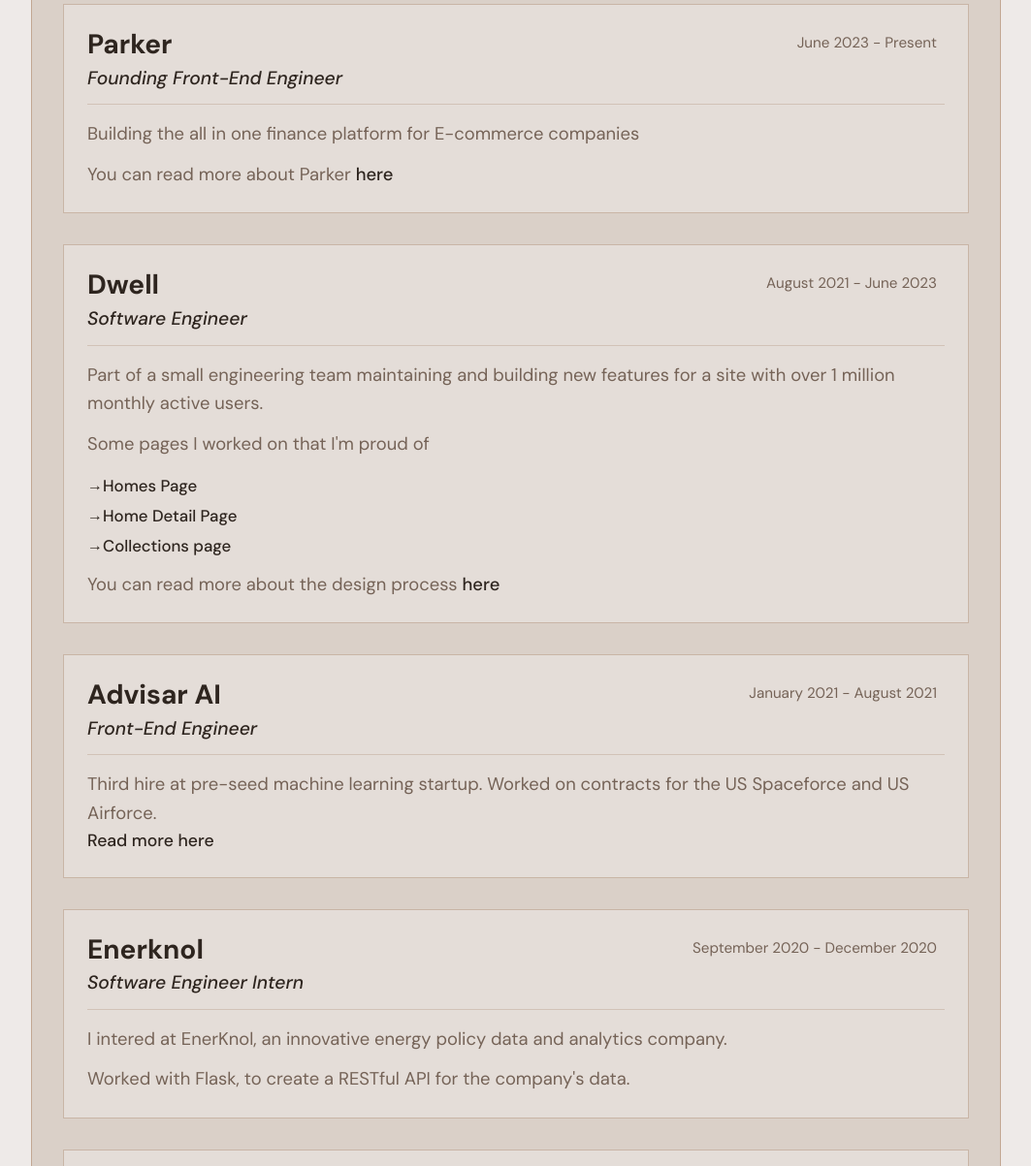
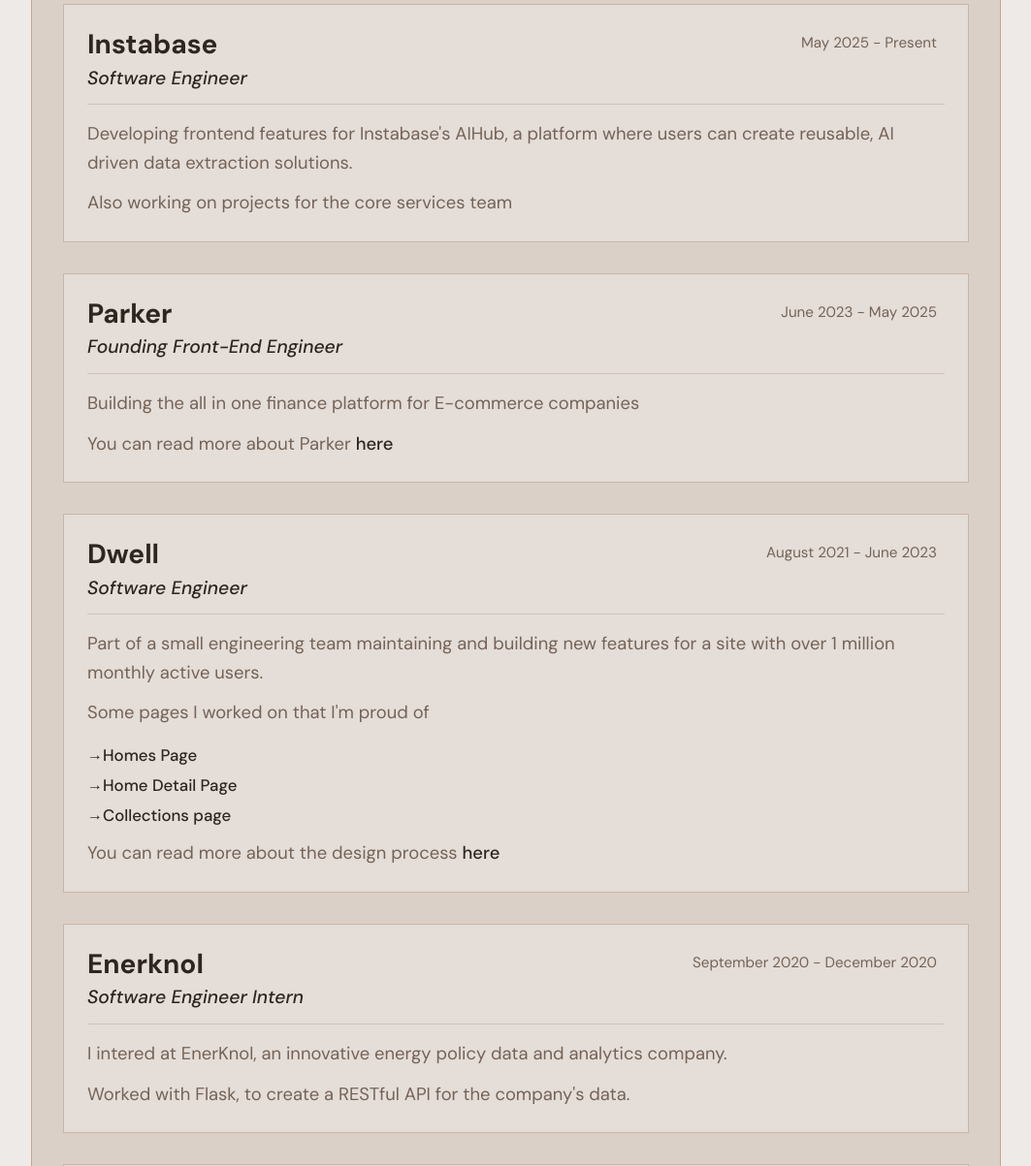
Before and after one commit to selmetwa/portfolio, an Astro site: page /experience in a window 1280 px wide. Shown: the part 199-1402 px from the top of the page at 97% size, without its empty margins (108-1171 px from the left). Built offline with nearby package versions, Linux system fonts and the light colour scheme; Astro itself is replaced by a stand-in of ours.

Commit message:
bepe boop

```diff
--- a/src/pages/experience/index.astro
+++ b/src/pages/experience/index.astro
@@ -6,6 +6,23 @@ import Header from '../../components/Header.astro'
 <Layout title='Experience'>
     <Header title='Experience' />
     <ul>
+      <li>
+        <section class='wrapper'>
+          <header>
+            <div class='title'>
+              <h2>
+                <a href="https://www.instabase.com/" target="_blank">Instabase</a>
+              </h2>
+              <p>Software Engineer</p>
+            </div>
+            <p class='date'>May 2025 - Present</p>
+          </header>
+          <p class='description'>
+            Developing frontend features for Instabase's AIHub, a platform where users can create reusable, AI driven data extraction solutions.          </p>
+
+            <p class="description">Also working on projects for the core services team</p>
+        </section>
+      </li>
         <li>
             <section class='wrapper'>
                 <header>
@@ -17,7 +34,7 @@ import Header from '../../components/Header.astro'
                         </h2>
                         <p>Founding Front-End Engineer</p>
                     </div>
-                    <p class='date'>June 2023 - Present</p>
+                    <p class='date'>June 2023 - May 2025</p>
                 </header>
                 <p class='description'>Building the all in one finance platform for E-commerce companies</p>
                 <p class="description">
@@ -70,23 +87,7 @@ import Header from '../../components/Header.astro'
                 </p>
             </section>
         </li>
-        <li>
-          <section class="wrapper">
-            <header>
-              <div class="title">
-                <h2>
-                  Advisar AI
-                </h2>
-                <p>Front-End Engineer</p>
-              </div>
-              <p class="date">January 2021 - August 2021</p>
-            </header>
-            <p class="description">
-              Third hire at pre-seed machine learning startup. Worked on contracts for the US Spaceforce and US Airforce.
-            </p>
-            <a href="/pdf/allvis.pdf" target="_blank">Read more here</a>
-          </section>
-        </li>
+
         <li>
             <section class='wrapper'>
                 <header>
```
Also changed, not shown: src/pages/index.astro (+9 -1 lines).
